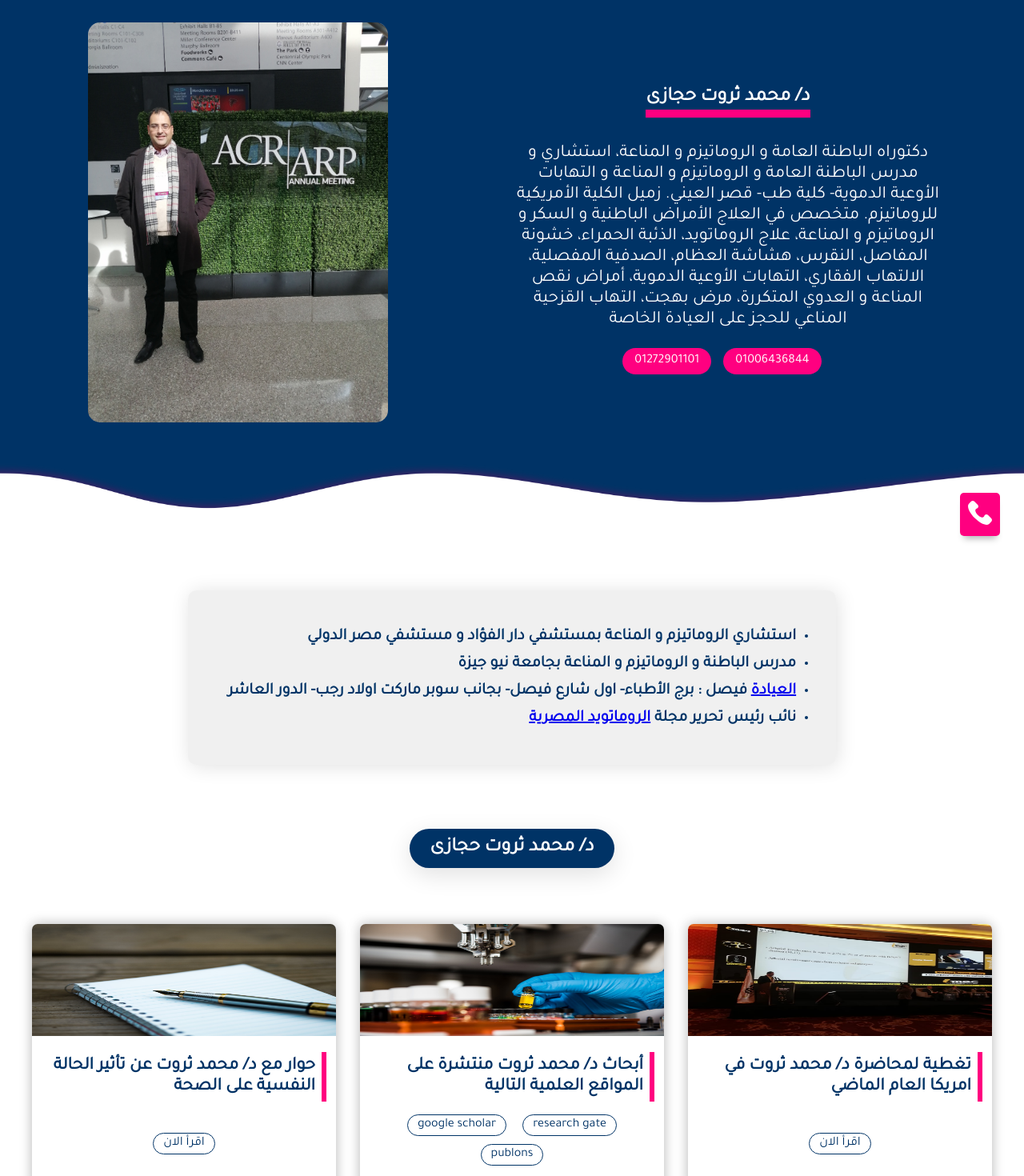
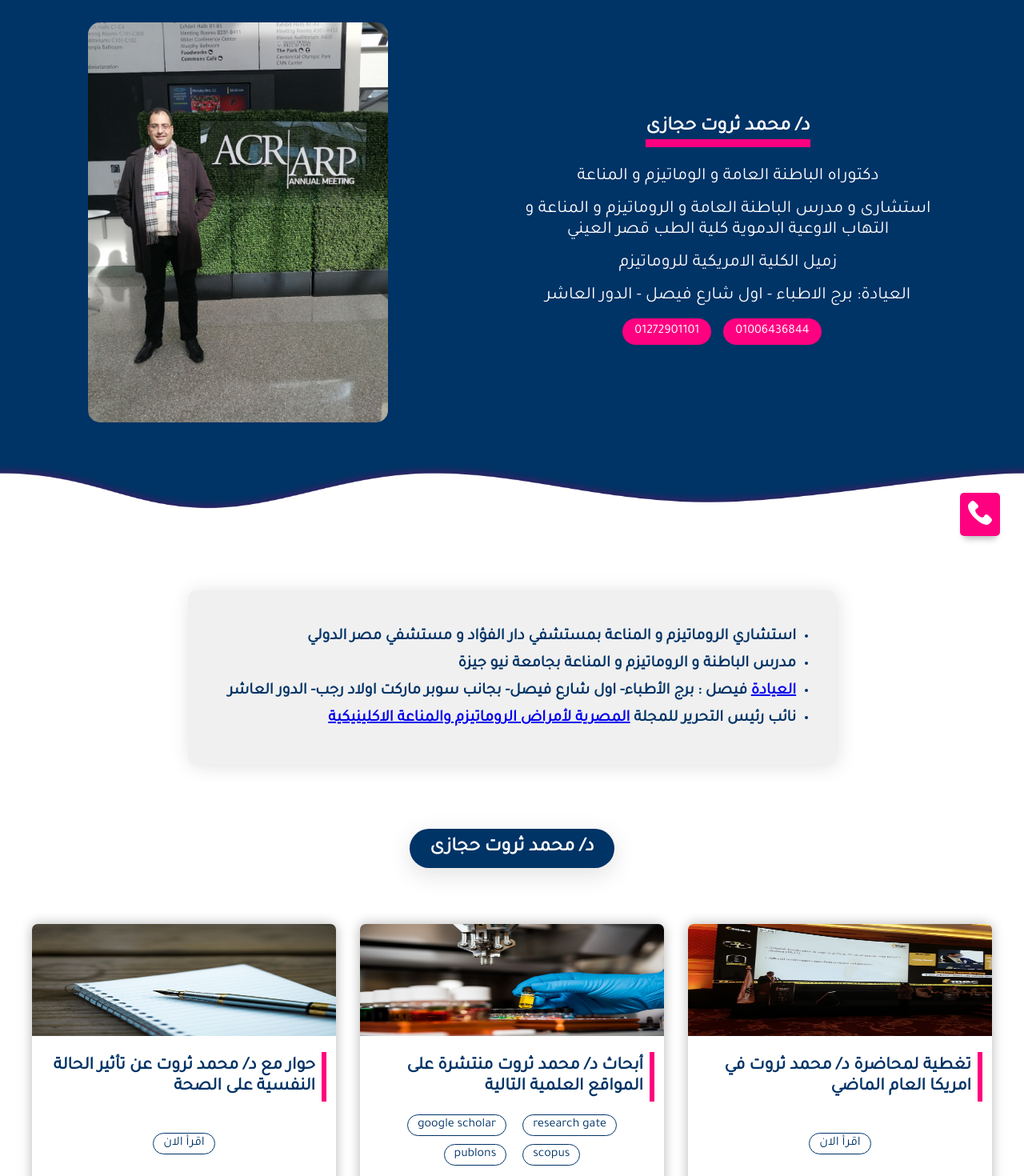
Before and after one commit to sherif-wael/mohamed-tharwat, a Next.js app: page / in a window 1280 px wide. Shown: the part 100-1570 px from the top of the page at 80% size. Built offline with nearby package versions, Linux system fonts and the light colour scheme; a web font is replaced by a local one.

Commit message:
initial commit

```diff
--- a/components/activities.js
+++ b/components/activities.js
@@ -72,6 +72,7 @@ const StyledActivity = styled.div`
 
 const StyledImg = styled.div`
     position: relative;
+    overflow: hidden;
     img{
         width: 100%;
         height: 140px;
--- a/components/info.js
+++ b/components/info.js
@@ -45,7 +45,8 @@ function Info(){
                     <li>استشاري  الروماتيزم و المناعة بمستشفي دار الفؤاد و مستشفي مصر الدولي</li>
                     <li>مدرس الباطنة و الروماتيزم و المناعة بجامعة نيو جيزة</li>
                     <li><Link href="/clinic"><a>العيادة</a></Link> فيصل : برج الأطباء- اول شارع فيصل- بجانب سوبر ماركت اولاد رجب- الدور العاشر</li>
-                    <li>نائب رئيس تحرير مجلة <a href="https://ejrci.journals.ekb.eg/journal/editorial.board">الروماتويد المصرية</a></li>
+                    <li>نائب رئيس التحرير للمجلة <a href="https://ejrci.journals.ekb.eg/journal/editorial.board">المصرية لأمراض الروماتيزم
+والمناعة الاكلينيكية</a></li>
                 </ul>
             </StyledInfo>
         </StyledContainer>
--- a/components/intro.js
+++ b/components/intro.js
@@ -45,6 +45,7 @@ const StyledInfo = styled.div`
     text-align: center;
     p{
         font-size: 22px;
+        margin: 15px 0;
         ${media(600)`
             font-size: 20px
         `}
@@ -116,7 +117,10 @@ function Intro(){
             </StyledPersonalImage>
             <StyledInfo>
                 <StyledHeader><h2>د/ محمد ثروت حجازى</h2></StyledHeader>
-                <p> دكتوراه الباطنة العامة و الروماتيزم و المناعة، استشاري و مدرس الباطنة العامة و الروماتيزم و المناعة و التهابات الأوعية الدموية- كلية طب- قصر العيني. زميل الكلية الأمريكية للروماتيزم. متخصص في العلاج الأمراض الباطنية و السكر و الروماتيزم و المناعة، علاج الروماتويد، الذئبة الحمراء، خشونة المفاصل، النقرس، هشاشة العظام، الصدفية المفصلية، الالتهاب الفقاري، التهابات الأوعية الدموية، أمراض نقص المناعة و العدوي المتكررة، مرض بهجت، التهاب القزحية المناعي للحجز على العيادة الخاصة</p>
+                <p>دكتوراه الباطنة العامة و الوماتيزم و المناعة</p>
+                <p>استشارى و مدرس الباطنة العامة و الروماتيزم و المناعة و التهاب الاوعية الدموية كلية الطب قصر العيني</p>
+                <p>زميل الكلية الامريكية للروماتيزم </p>
+                <p>العيادة: برج الاطباء - اول شارع فيصل - الدور العاشر</p>
                 <StyledPhones>
                     <a href="tel:+01272901101">01272901101</a>
                     <a href="tel:+01006436844">01006436844</a>
--- a/lib/activites.js
+++ b/lib/activites.js
@@ -19,6 +19,10 @@ const activities = [
             {
                 name: "publons",
                 href: "https://publons.com/researcher/3595505/mohamed-tharwat-hegazy/",
+            },
+            {
+                name: "scopus",
+                href: "https://www.scopus.com/authid/detail.uri?authorId=47661465300"
             }
         ]
     },
```
